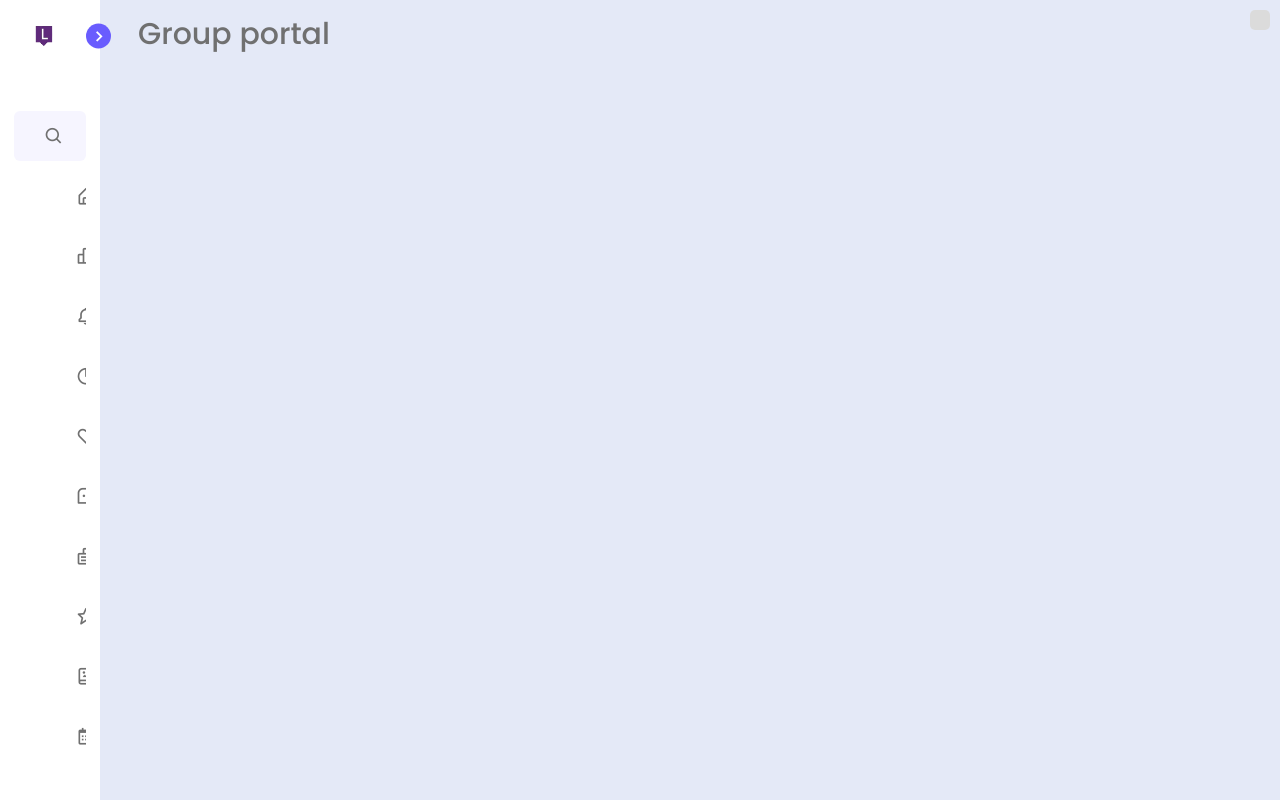
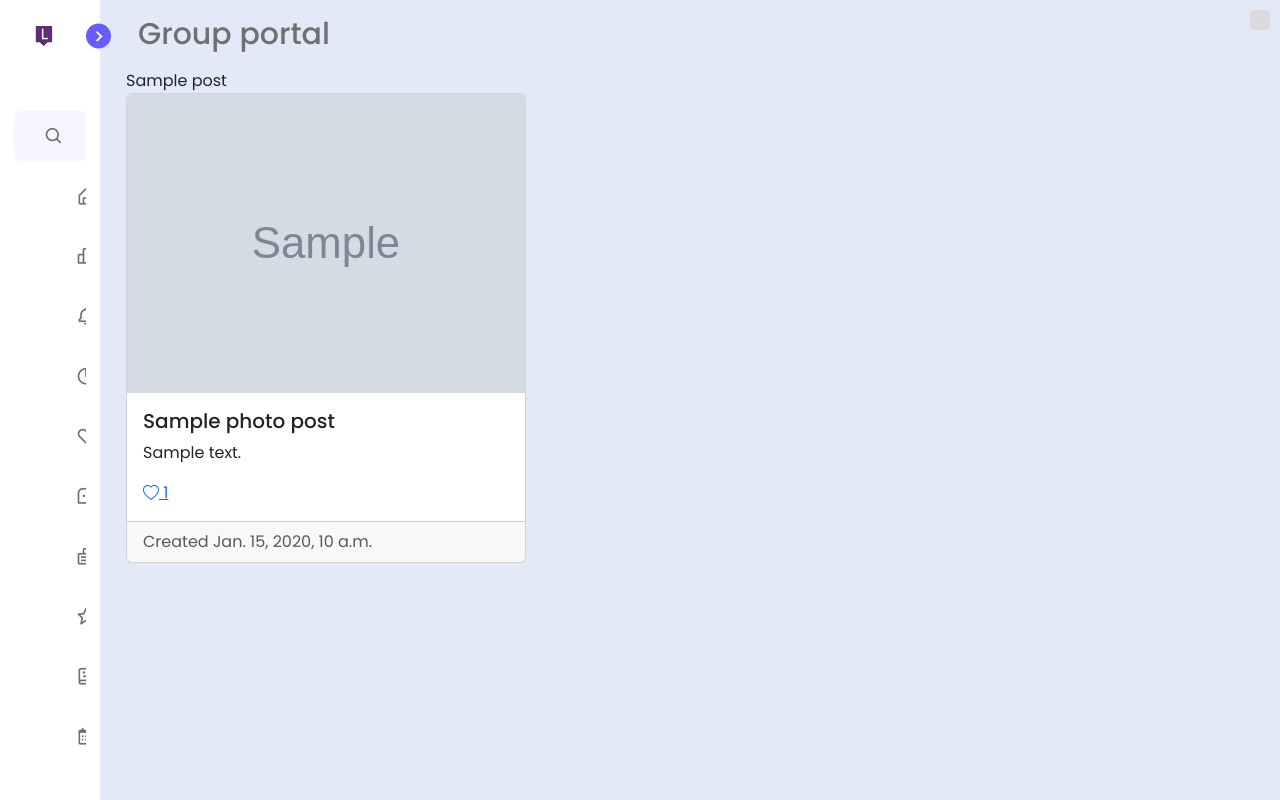
Before and after one commit to Moonvynl/Group-Portal, a Django app: template templates/photo_gallery/photo_post/list_view.html in a window 1280 px wide. Run offline with Django 5.2, Linux system fonts and the light colour scheme; the template is opened without the code that fills it: most values are stand-ins (such as "Sample title", 1, 10 or a date in 2020); grey boxes marked "Sample" are stand-in pictures; data that the repository does not hold is empty.

Commit message:
Created card to show photo-posts

```diff
--- a/templates/photo_gallery/photo_post/list_view.html
+++ b/templates/photo_gallery/photo_post/list_view.html
@@ -2,6 +2,26 @@
 {% block content %}
     <link href="https://cdn.jsdelivr.net/npm/bootstrap@5.3.3/dist/css/bootstrap.min.css" rel="stylesheet" integrity="sha384-QWTKZyjpPEjISv5WaRU9OFeRpok6YctnYmDr5pNlyT2bRjXh0JMhjY6hW+ALEwIH" crossorigin="anonymous">
     <script src="https://cdn.jsdelivr.net/npm/bootstrap@5.3.3/dist/js/bootstrap.bundle.min.js" integrity="sha384-YvpcrYf0tY3lHB60NNkmXc5s9fDVZLESaAA55NDzOxhy9GkcIdslK1eN7N6jIeHz" crossorigin="anonymous"></script>
+    <div class="ms-5">
+        {% for post in photo_posts %}
+            {{post}}
+            <div class="card" style="width: 25rem;">
+                <img src="/media/{{post.photo_post.image}}" class="card-img-top">
+                <div class="card-body">
+                    <h5 class="card-title">{{post.photo_post.title}}</h5>
+                    <p class="card-text">{{post.photo_post.description}}</p>
+                    <a href="#" class="card-link">
+                        <svg xmlns="http://www.w3.org/2000/svg" width="16" height="16" fill="currentColor" class="bi bi-heart" viewBox="0 0 16 16">
+                            <path d="m8 2.748-.717-.737C5.6.281 2.514.878 1.4 3.053c-.523 1.023-.641 2.5.314 4.385.92 1.815 2.834 3.989 6.286 6.357 3.452-2.368 5.365-4.542 6.286-6.357.955-1.886.838-3.362.314-4.385C13.486.878 10.4.28 8.717 2.01zM8 15C-7.333 4.868 3.279-3.04 7.824 1.143q.09.083.176.171a3 3 0 0 1 .176-.17C12.72-3.042 23.333 4.867 8 15"/>
+                        </svg>
+                        {{post.photo_post.likes|length}}
+                    </a>
+                </div>
+                <div class="card-footer text-body-secondary">
+                    Created {{post.photo_post.upload_date}}
+                </div>
+            </div>
 
-
+        {%endfor%}
+    </div>
 {% endblock %}
```
